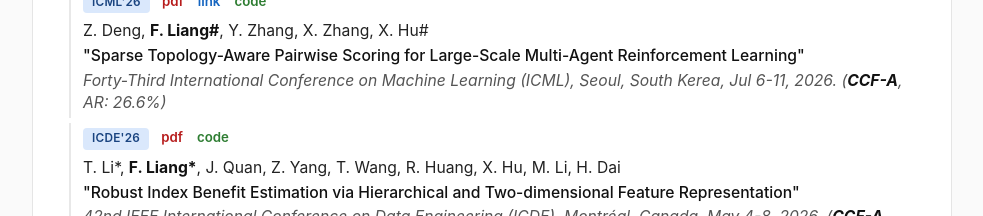
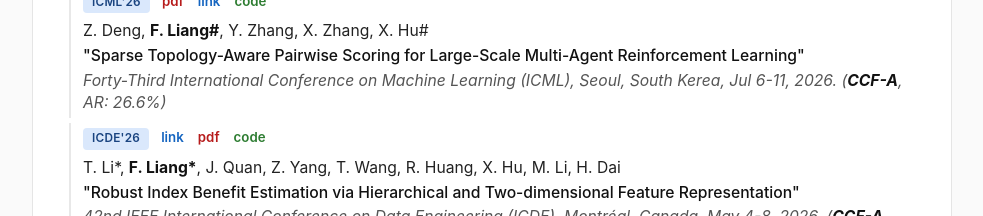
Before and after one commit to liangfengsid/liangfengsid.github.io, a plain HTML site: page index.html in a window 1280 px wide. Shown: the part 1080-1296 px from the top of the page, without its empty margins (148-1131 px from the left). Drawn offline with Linux system fonts and the light colour scheme.

Commit message:
icde link

```diff
--- a/index.html
+++ b/index.html
@@ -147,7 +147,7 @@
                     <div class="pub-venue"><i>Forty-Third International Conference on Machine Learning (ICML)</i>, Seoul, South Kerea, Jul 6-11, 2026. (<b>CCF-A</b>, AR: 26.6%)</div>
                 </div>
                 <div class="pub">
-                    <div class="pub-header"><label class="conf">ICDE'26</label> <a href="paper/eddie_icde25.pdf" target="_blank">pdf</a> <a href="https://github.com/quanjnq/Eddie" target="_blank">code</a></div>
+                    <div class="pub-header"><label class="conf">ICDE'26</label> <a href="https://doi.org/10.1109/ICDE65706.2026.00080" target="_blank">link</a> <a href="paper/eddie_icde25.pdf" target="_blank">pdf</a> <a href="https://github.com/quanjnq/Eddie" target="_blank">code</a></div>
                     <div class="pub-authors">T. Li*, <b>F. Liang*</b>, J. Quan, Z. Yang, T. Wang, R. Huang, X. Hu, M. Li, H. Dai</div>
                     <div class="pub-title">"Robust Index Benefit Estimation via Hierarchical and Two-dimensional Feature Representation"</div>
                     <div class="pub-venue"><i>42nd IEEE International Conference on Data Engineering (ICDE)</i>, Montréal, Canada, May 4-8, 2026. (<b>CCF-A</b>, AR: 23.7%)</div>
```
